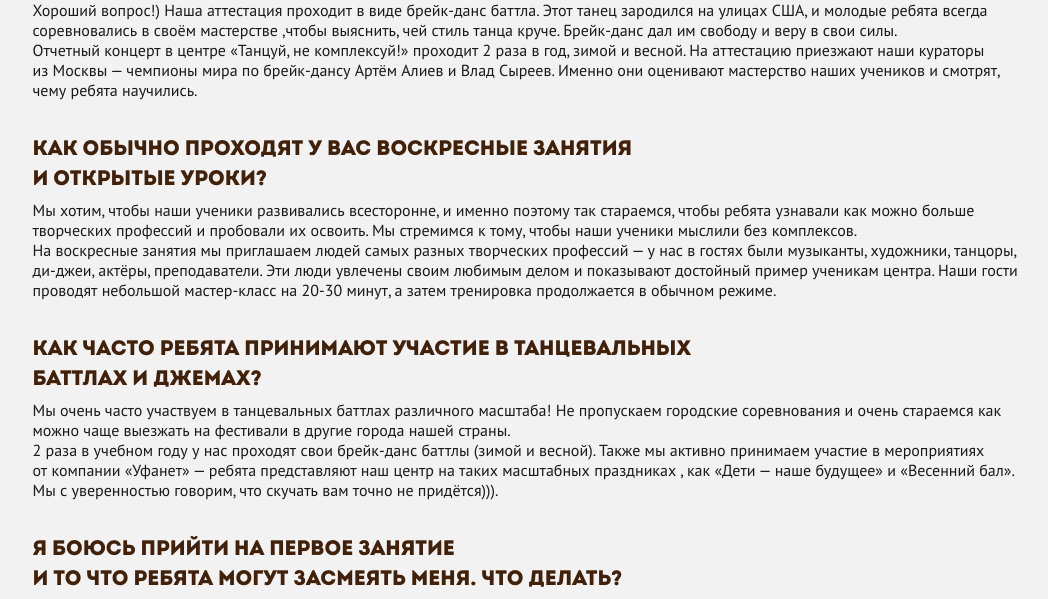
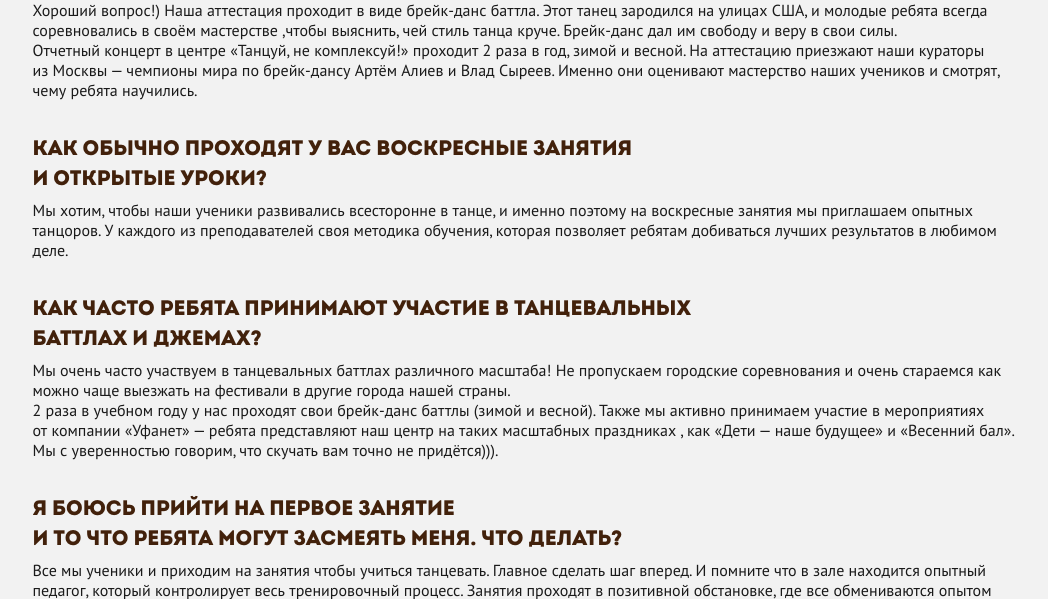
Before and after one commit to lcdswat/tancuy, a PHP site: page /faq in a window 1280 px wide. Shown: the part 587-1186 px from the top of the page, without its empty margins (108-1156 px from the left). Run offline with PHP 8.4, Linux system fonts and the light colour scheme; some libraries are stand-ins or nearby versions.

Commit message:
Update faq.php

```diff
--- a/faq.php
+++ b/faq.php
@@ -22,8 +22,7 @@
 
 		<span class="intro-header-two">КАК ОБЫЧНО ПРОХОДЯТ У&nbsp;ВАС ВОСКРЕСНЫЕ ЗАНЯТИЯ<br>И&nbsp;ОТКРЫТЫЕ УРОКИ?</span>
 		<p>
-			Мы&nbsp;хотим, чтобы наши ученики развивались всесторонне, и&nbsp;именно поэтому так стараемся, чтобы ребята узнавали как можно больше творческих профессий и&nbsp;пробовали их&nbsp;освоить. Мы&nbsp;стремимся к&nbsp;тому, чтобы наши ученики мыслили без комплексов.<br>
-			На&nbsp;воскресные занятия мы&nbsp;приглашаем людей самых разных творческих профессий&nbsp;&mdash; у&nbsp;нас в&nbsp;гостях были музыканты, художники, танцоры, ди-джеи, актёры, преподаватели. Эти люди увлечены своим любимым делом и&nbsp;показывают достойный пример ученикам центра. Наши гости проводят небольшой мастер-класс на&nbsp;20-30&nbsp;минут, а&nbsp;затем тренировка продолжается в&nbsp;обычном режиме.
+			Мы&nbsp;хотим, чтобы наши ученики развивались всесторонне в&nbsp;танце, и&nbsp;именно поэтому на&nbsp;воскресные занятия мы&nbsp;приглашаем опытных танцоров. У&nbsp;каждого из&nbsp;преподавателей своя методика обучения, которая позволяет ребятам добиваться лучших результатов в&nbsp;любимом деле.
 		<br><br>
 		</p>
 
```
